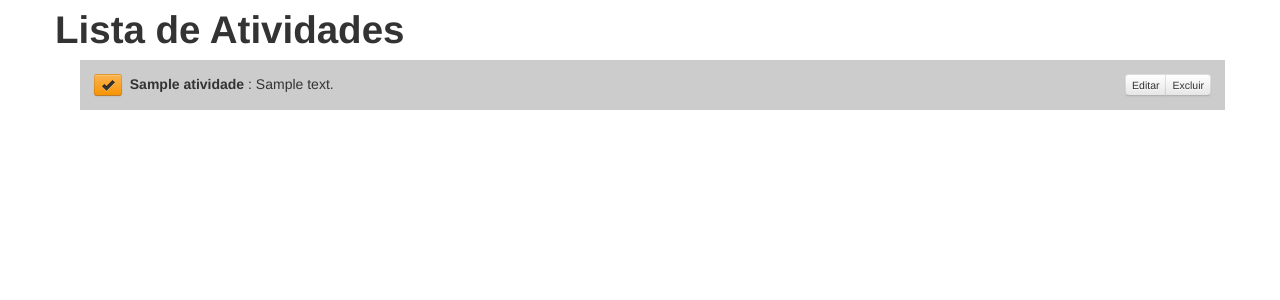
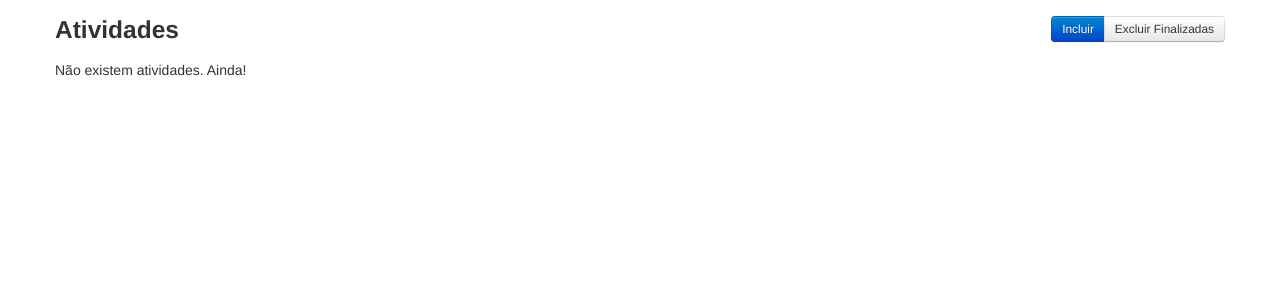
Before and after one commit to kaerimichi/tt-bdr, a CodeIgniter app: page / in a window 1280 px wide. Shown: the top 300 px of the page. Run offline with CodeIgniter, Linux system fonts and the light colour scheme; tables that the repository leaves empty or names only in its code hold one stand-in row (values such as "Sample post").

Commit message:
Terminando métodos de atividade

```diff
--- a/application/controllers/main.php
+++ b/application/controllers/main.php
@@ -10,7 +10,57 @@ class Main extends CI_Controller {
 
 		// chamando a view da listagem
 
-		$this->load->view('lista_atividades', $dados);
+		$this->load->view('listaAtividades', $dados);
+
+	}
+
+	public function marcarAtividade () {
+
+		try {
+
+			$this->load->model('atividade');
+
+			$this->atividade->marcar($_POST['id_atividade']);
+
+		}
+
+		catch (Exception $e) {
+
+			$dados['msgErro'] = $e->getMessage();
+
+		}
+
+		echo json_encode($dados);
+
+	}
+
+	public function excluirAtividadesFinalizadas () {
+
+		$this->load->model('atividade');
+
+		$this->atividade->excluirFinalizadas();
+
+	}
+
+	public function excluirAtividade () {
+
+		try {
+
+			$this->load->model('atividade');
+
+			$this->atividade->set_id_atividade($_POST['id_atividade']);
+
+			$this->atividade->excluir();
+
+		}
+
+		catch (Exception $e) {
+
+			$dados['msgErro'] = $e->getMessage();
+
+		}
+
+		echo json_encode($dados);
 
 	}
 
@@ -22,6 +72,12 @@ class Main extends CI_Controller {
 
 	}
 
+	public function modalNovaAtividade () {
+
+		$this->load->view('modalNovaAtividade');
+
+	}
+
 }
 
 /* End of file main.php */
--- a/application/models/atividade.php
+++ b/application/models/atividade.php
@@ -190,29 +190,34 @@ class Atividade extends CI_Model {
 	}
 
 	/**
+	 * Exclui as atividades finalizadas (marca como excluídas)
+	 *
+	 * @return		null
+	 */
+
+	public function excluirFinalizadas () {
+
+		$sql = "UPDATE atividade SET excluido = '1' WHERE estado = '1';";
+
+		$this->db->query($sql);
+
+		return NULL;
+
+	}
+
+	/**
 	 * Lista as atividades
 	 *
-	 * @param			string		$periodo					Período (semana ou dia)
 	 * @return		object
 	 */
 
-	public function listar ($periodo = 'semana') {
+	public function listar () {
 
-		// $data_atual = date('Y-m-d H:i:s');
-
-		$sql = "SELECT * FROM atividade";
+		$sql = "SELECT * FROM atividade WHERE excluido = '0' ORDER BY posicao_lista ASC;";
 
 		$query = $this->db->query($sql);
 
-		if ($query->num_rows() > 0) {
-
-			return $query->result();
-
-		} else {
-
-			throw new Exception('Ocorreu um erro ao listar as atividades.');
-
-		}
+		return $query->result();
 
 	}
 
@@ -229,7 +234,7 @@ class Atividade extends CI_Model {
 
 		// verifica se o ID da atividade foi informado
 
-		if ($id_atividade <> NULL && is_integer($id_atividade)) {
+		if ($id_atividade <> NULL) {
 
 			// verifica se foi informado um estado válido
 
--- a/application/views/lista_atividades.php
+++ b/application/views/listaAtividades.php
@@ -19,43 +19,22 @@
 	<script src="<?=base_url()?>assets/js/bootstrap.min.js" type="text/javascript" charset="utf-8"></script>
 	<script src="<?=base_url()?>assets/js/main.js" type="text/javascript" charset="utf-8" async defer></script>
 
-	<script>
-
-	var urlBase = 'http://localhost/projects/tt-bdr/';
-
-	$(document).ready(function() {
-
-		$(function() {
-
-			$(".container ul").sortable({
-
-				opacity: 0.6, cursor: 'move', update: function() {
-
-					var order = $(this).sortable("serialize");
-
-					$.post(urlBase + 'main/atualizarOrdem', order, function(theResponse){
-
-						$("#resposta").html(theResponse);
-
-					});
-
-				}
-
-			});
-
-		});
-
-	});
-
-	</script>
-
 </head>
 
 <body>
 
 	<section class="container">
 
-		<h1>Lista de Atividades</h1>
+		<div class="btn-group grupo_botoes_direita">
+
+			<button class="btn btn-small btn-primary" onclick="modalNovaAtividade()">Incluir</button>
+			<button class="btn btn-small" onclick="excluirFinalizadas()">Excluir Finalizadas</button>
+
+		</div>
+
+		<h3>Atividades</h3>
+
+		<?php if (count($atividades) > 0) : ?>
 
 			<ul>
 
@@ -77,7 +56,7 @@
 
 						<?php else : ?>
 
-							<button class="btn btn-warning btn-mini"><i class="icon-ok"></i></button>&nbsp;
+							<button class="btn btn-warning btn-mini" onclick="marcarAtividade('<?=$atividade->id_atividade?>')"><i class="icon-ok"></i></button>&nbsp;
 
 						<?php endif ?>
 
@@ -88,12 +67,12 @@
 							<?php if ($atividade->estado == 1) : ?>
 
 								<button class="btn btn-mini" disabled>Editar</button>
-								<button class="btn btn-mini">Excluir</button>
+								<button class="btn btn-mini" onclick="excluirAtividade('<?=$atividade->id_atividade?>')">Excluir</button>
 
 							<?php else : ?>
 
 								<button class="btn btn-mini">Editar</button>
-								<button class="btn btn-mini">Excluir</button>
+								<button class="btn btn-mini" onclick="excluirAtividade('<?=$atividade->id_atividade?>')">Excluir</button>
 
 							<?php endif ?>
 
@@ -105,10 +84,18 @@
 
 			</ul>
 
+		<?php else : ?>
+
+			<p>Não existem atividades. Ainda!</p>
+
+		<?php endif ?>
+
 	</section>
 
 	<div id="resposta"></div>
 
+	<section class="modalPlaceholder"></section>
+
 </body>
 
 </html>
--- a/assets/css/main.css
+++ b/assets/css/main.css
@@ -1,7 +1,7 @@
 @charset "utf-8";
 
 .table .titulo{ font-weight: bold; }
-
-.container ul li { list-style: none; padding: 14px; background-color: #CCC; cursor: pointer; margin-bottom: 10px; }
-
+.container ul { list-style: none; margin: 0; }
+.container ul li { display: block; padding: 14px; background-color: #CCC; cursor: pointer; margin-bottom: 10px; }
 .btn-group { float: right; }
+.grupo_botoes_direita { margin-top: 16px; }
--- a/assets/js/main.js
+++ b/assets/js/main.js
@@ -1 +1,115 @@
 // JavaScript Principal
+
+var urlBase = 'http://localhost/projects/tt-bdr/';
+
+$(document).ready(function() {
+
+	$(function() {
+
+		$(".container ul").sortable({
+
+			opacity: 0.6, cursor: 'move', update: function() {
+
+				var order = $(this).sortable("serialize");
+
+				$.post(urlBase + 'main/atualizarOrdem', order, function(theResponse){
+
+					$("#resposta").html(theResponse);
+
+				});
+
+			}
+
+		});
+
+	});
+
+});
+
+function excluirFinalizadas () {
+
+	if (confirm('Deseja eliminar da lista as tarefas finalizadas?')) {
+
+		$.post(
+
+			urlBase + 'main/excluirAtividadesFinalizadas',
+
+			function (data) {
+
+				window.location = urlBase;
+
+			}
+
+		);
+
+	}
+
+}
+
+function marcarAtividade (id_atividade) {
+
+	$.post(
+
+		urlBase + 'main/marcarAtividade',
+
+		{ 'id_atividade' : id_atividade },
+
+		function (data) {
+
+			if (data !== null) {
+
+				alert(data.msgErro);
+
+			} else {
+
+				window.location = urlBase;
+
+			}
+
+		},
+
+		'json'
+
+	);
+
+}
+
+function excluirAtividade (id_atividade) {
+
+	if (confirm('Tem certeza que deseja excluir esta atividade?')) {
+
+		$.post(
+
+			urlBase + 'main/excluirAtividade',
+
+			{ 'id_atividade' : id_atividade },
+
+			function (data) {
+
+				if (data !== null) {
+
+					alert(data.msgErro);
+
+				} else {
+
+					window.location = urlBase;
+
+				}
+
+			},
+
+			'json'
+
+		);
+
+	}
+
+}
+
+function modalNovaAtividade () {
+
+	$('.modalPlaceholder').load(urlBase + 'main/modalNovaAtividade');
+
+	$('#modalNovaAtividade').modal('show');
+
+}
--- a/index.php
+++ b/index.php
@@ -18,7 +18,7 @@
  * NOTE: If you change these, also change the error_reporting() code below
  *
  */
-	define('ENVIRONMENT', 'development');
+	define('ENVIRONMENT', 'production');
 /*
  *---------------------------------------------------------------
  * ERROR REPORTING
```
Also changed, not shown: application/views/modalNovaAtividade.php (added, +24 -0 lines).
